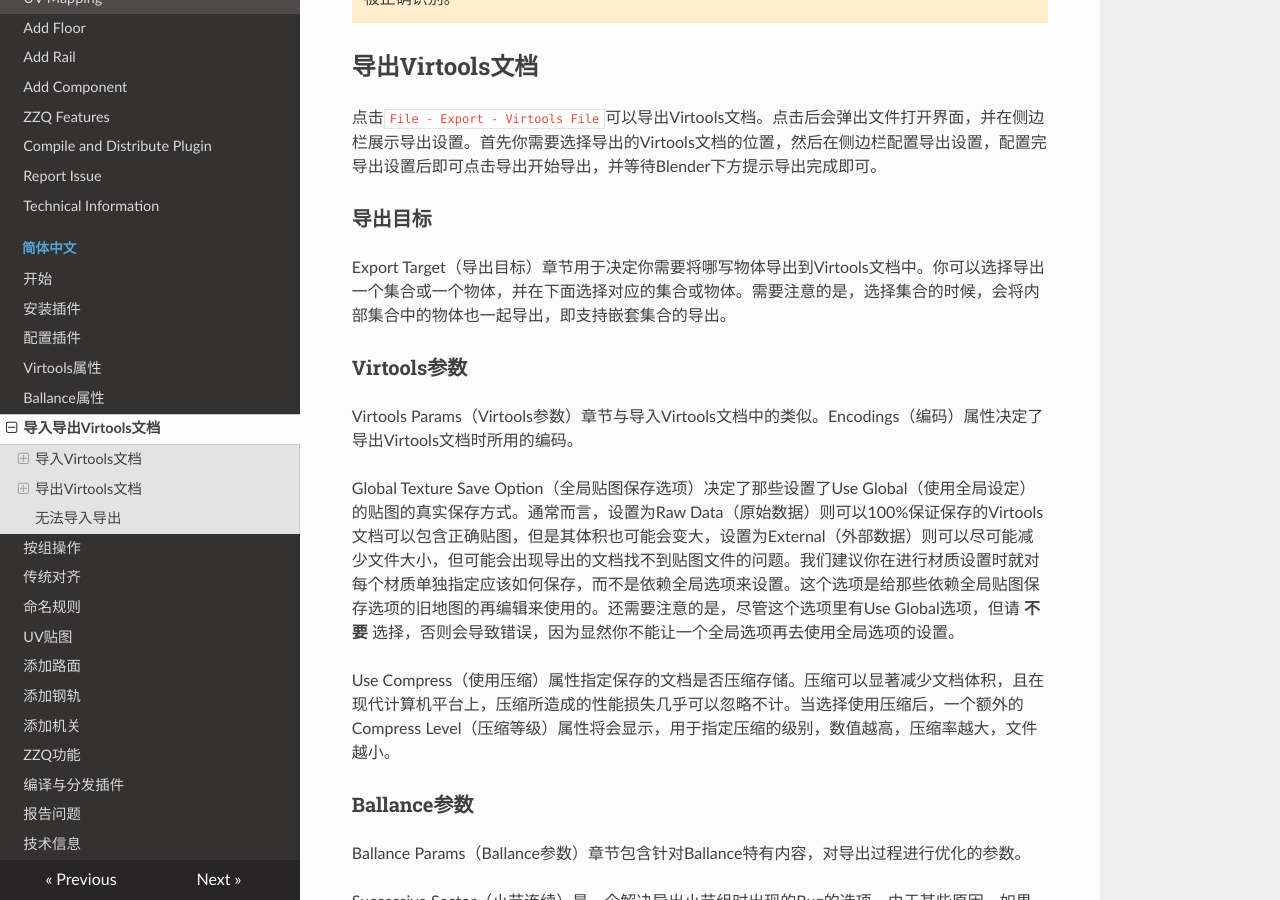
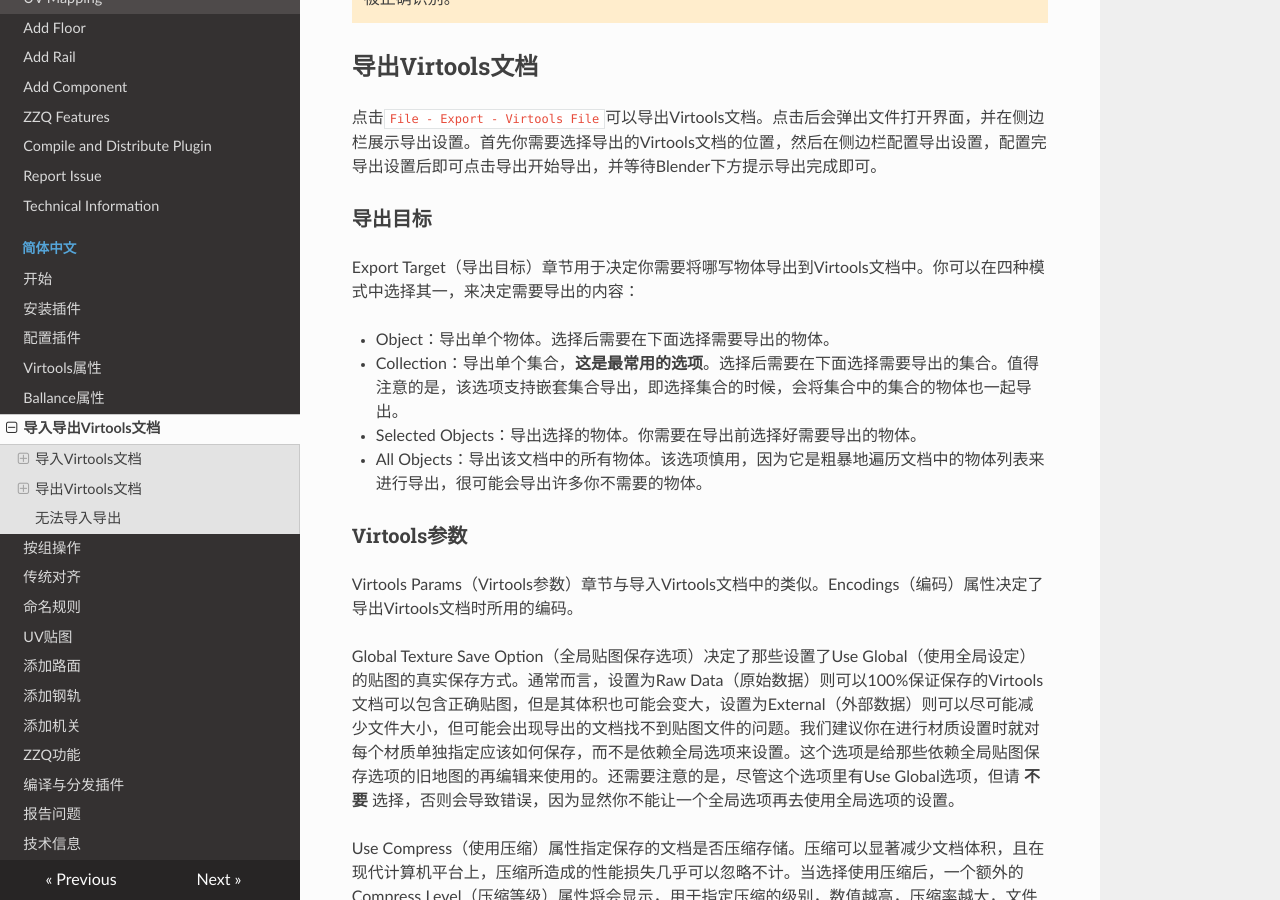
Before and after one commit to yyc12345/BallanceBlenderHelper, an MkDocs documentation site: the page built from docs/docs/zh-cn/import-export-virtools.md, in a window 1280 px wide and 900 px high, scrolled down 1724 px. Built offline with MkDocs 1.6.1, drawn with Linux system fonts in a browser that asks for light colours; nearby versions of some CDN libraries.

Commit message:
doc: fix export target for virtools exporting in doc

```diff
--- a/docs/docs/zh-cn/import-export-virtools.md
+++ b/docs/docs/zh-cn/import-export-virtools.md
@@ -39,7 +39,12 @@
 
 ### 导出目标
 
-Export Target（导出目标）章节用于决定你需要将哪写物体导出到Virtools文档中。你可以选择导出一个集合或一个物体，并在下面选择对应的集合或物体。需要注意的是，选择集合的时候，会将内部集合中的物体也一起导出，即支持嵌套集合的导出。
+Export Target（导出目标）章节用于决定你需要将哪写物体导出到Virtools文档中。你可以在四种模式中选择其一，来决定需要导出的内容：
+
+* Object：导出单个物体。选择后需要在下面选择需要导出的物体。
+* Collection：导出单个集合，**这是最常用的选项**。选择后需要在下面选择需要导出的集合。值得注意的是，该选项支持嵌套集合导出，即选择集合的时候，会将集合中的集合的物体也一起导出。
+* Selected Objects：导出选择的物体。你需要在导出前选择好需要导出的物体。
+* All Objects：导出该文档中的所有物体。该选项慎用，因为它是粗暴地遍历文档中的物体列表来进行导出，很可能会导出许多你不需要的物体。
 
 ### Virtools参数
 
```
